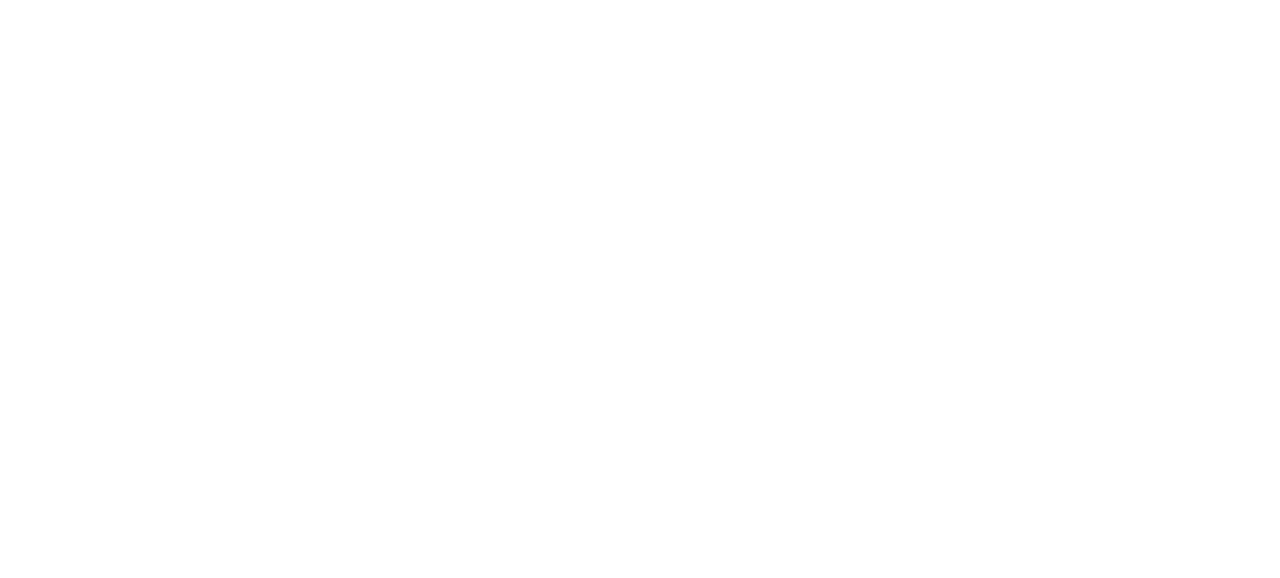
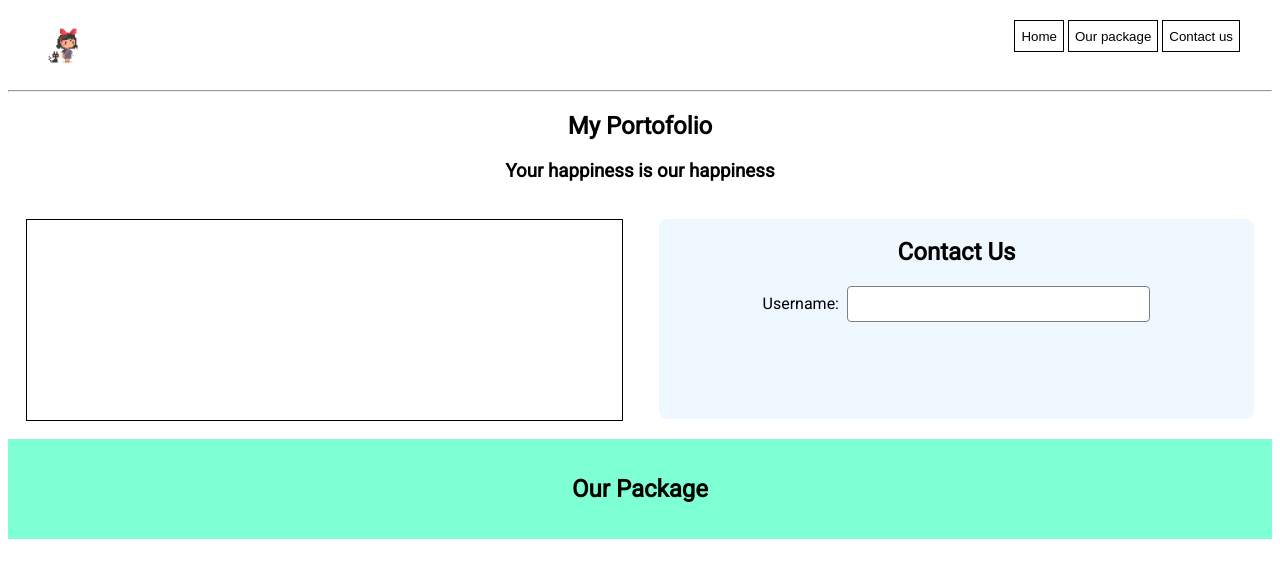
Before and after one commit to revou-fundamental-course/29-apr-24-violettess, a plain HTML site: page index.html in a window 1280 px wide. Drawn offline with Linux system fonts and the light colour scheme.

Commit message:
init commit

```diff
--- a/css/style.css
+++ b/css/style.css
@@ -1 +1,77 @@
 /*Ini CSS*/
+
+body{
+    font-family: 'Roboto' ;
+}
+.navigation-container {
+        display: flex;
+        justify-content: space-between;
+        padding-left: 32px;
+        padding-right: 32px;
+        padding-top: 12px;
+        padding-bottom: 12px;
+}
+
+.navigation-icon {
+    background-image: url(../assets/ghibli.gif);
+    border: 0;
+    height: 50px;
+    width: 50px;
+    background-size: cover;
+}
+.navigation-container>nav>button {
+    height: 32px;
+    border: 1px solid black;
+    background-color: white;
+}
+
+.content-container>header {
+    text-align: center;
+}
+
+.core-content {
+    display: flex;
+}
+
+.core-item {
+    height: 200px;
+    width: 100%;
+    border: 1px solid black;
+    margin: 18px;
+}
+
+.core-item>header>h2 {
+    text-align: center;
+}
+
+.item-right {
+    background-color: aliceblue;
+    border: 0;
+    border-radius: 8px;
+}
+
+.item-form {
+    text-align: center;
+}
+
+.item-form>input {
+    height: 32px;
+    width: 50%;
+    margin-left: 8px;
+    border: 1px solid gray;
+    border-radius: 4px;
+}
+
+/*OUR PACKAGE*/
+.our-package-content {
+    align-content: center;
+    background-color: aquamarine;
+    height: 100px;
+    text-align: center;
+}
+
+.our-package-content>h1 {
+    font-size: 24px;
+    font-weight: bold;
+    text-align: center;
+}
--- a/index.html
+++ b/index.html
@@ -1,12 +1,60 @@
 <!DOCTYPE html>
 <html>
+
 <head>
     <meta charset="UTF-8">
     <meta name="viewport" content="width=device-width, initial-scale=1.0">
-    <title>Document</title>
+    <title>My Portofolio</title>
+    <link rel="stylesheet" href="css/style.css">
+    <link href='https://fonts.googleapis.com/css?family=Roboto' rel='stylesheet'>
+    <script src="js/script.js"></script>
 </head>
 
 <body>
+    <header class="navigation-container">
+        <div class="navigation-icon">
+        </div>
 
+        <nav>
+            <button type="button" onclick="validation()">Home</button>
+            <button>Our package</button>
+            <button>Contact us</button>
+        </nav>
+    </header>
+    <hr>
+
+    <article class="content-container">
+        <header>
+            <h1>My Portofolio</h1>
+            <h3>Your happiness is our happiness</h3>
+        </header>
+
+        <section class="core-content">
+            <div class="core-item"></div>
+
+            <div class="core-item item-right">
+                <header>
+                    <h2>Contact Us</h2>
+                </header>
+
+                <section class="item-form">
+                    <label>Username:</label><input type="text">
+                </section>
+            </div>
+        </section>
+
+        <section>
+            <div class="our-package-content">
+                <h1>Our Package</h1>
+            </div>
+        </section>
+    </article>
+
+    <article></article>
+
+    <footer>
+
+    </footer>
 </body>
+
 </html>
--- a/js/script.js
+++ b/js/script.js
@@ -1 +1,5 @@
 //Ini JavaScript
+
+function validation() {
+    console.log('Good')
+}
```
Also changed, not shown: assets/ghibli.gif (added).
